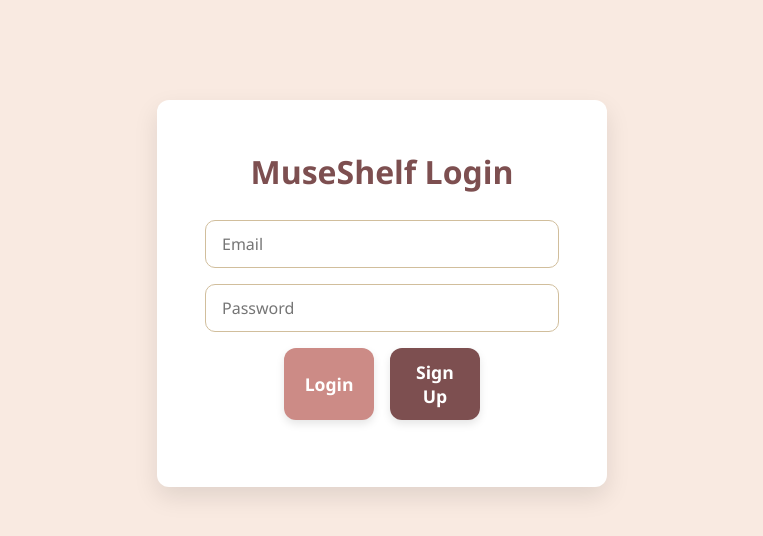
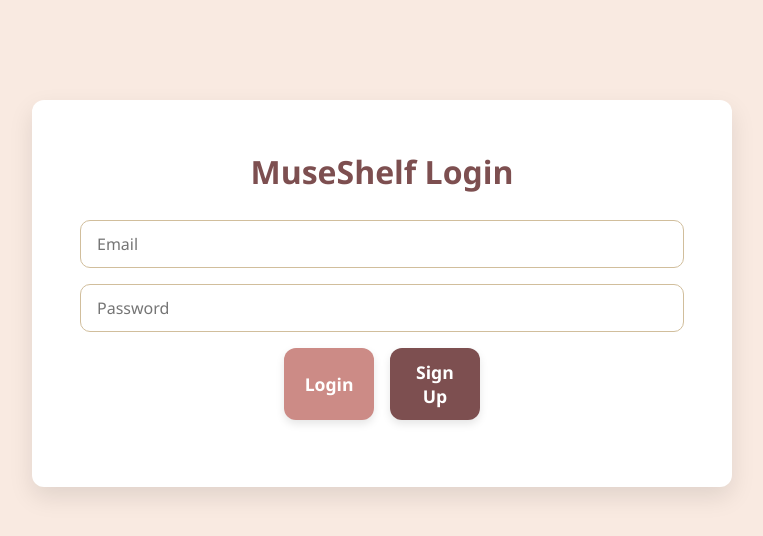
Before and after one commit to tanisha0423/muse-shelf, a React (Create React App) app: page / in a window 1280 px wide. Shown: the top 536 px of the page, without its empty margins (258-1021 px from the left). Built offline with nearby package versions, Linux system fonts and the light colour scheme.

Commit message:
Update index.css

```diff
--- a/src/index.css
+++ b/src/index.css
@@ -319,3 +319,18 @@ ul li button:hover {
     margin-top: 0;
   }
 }
+
+/* Laptop Layout */
+@media (min-width: 1200px) {
+  .login-container {
+    max-width: 700px;
+    width: 90%;
+    margin: 100px auto;
+    padding: 3rem;
+  }
+  .max-w-2xl {
+    max-width: 960px;
+    width: 90%;
+  }
+
+}
```
